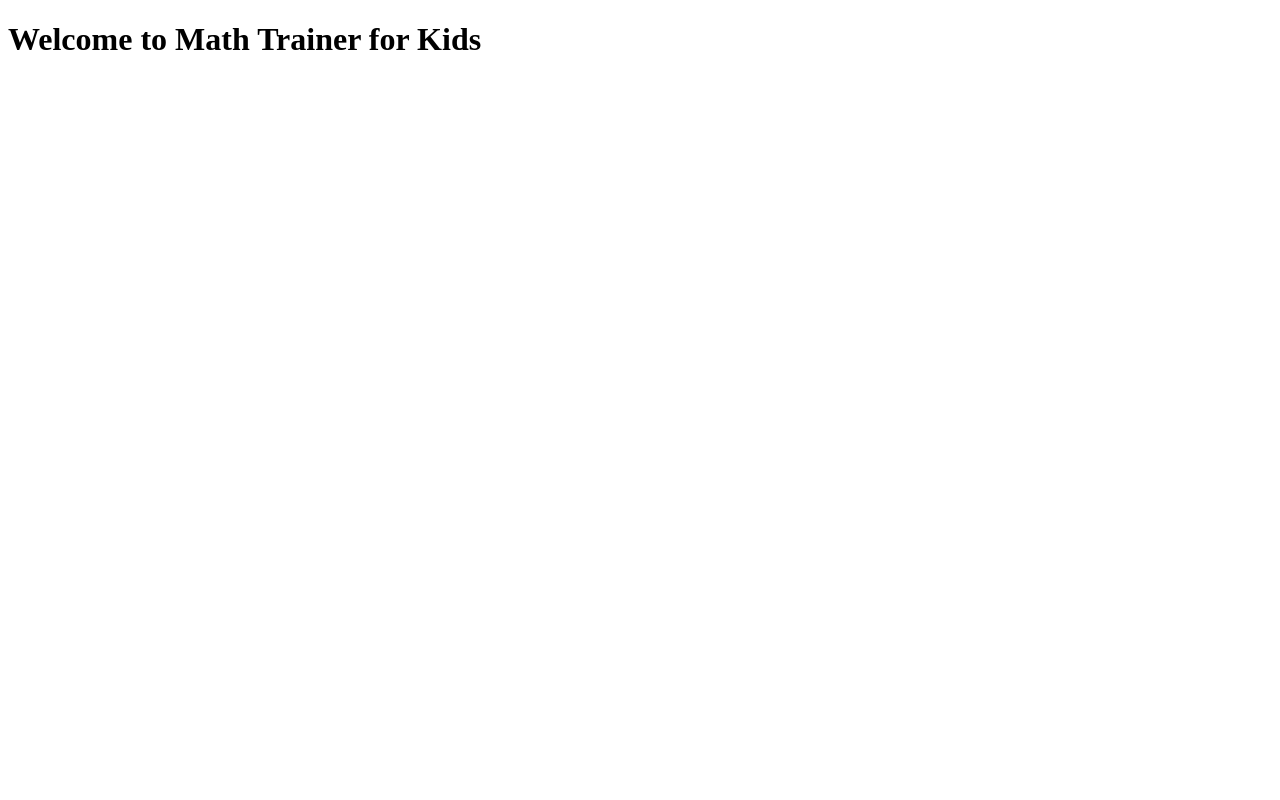
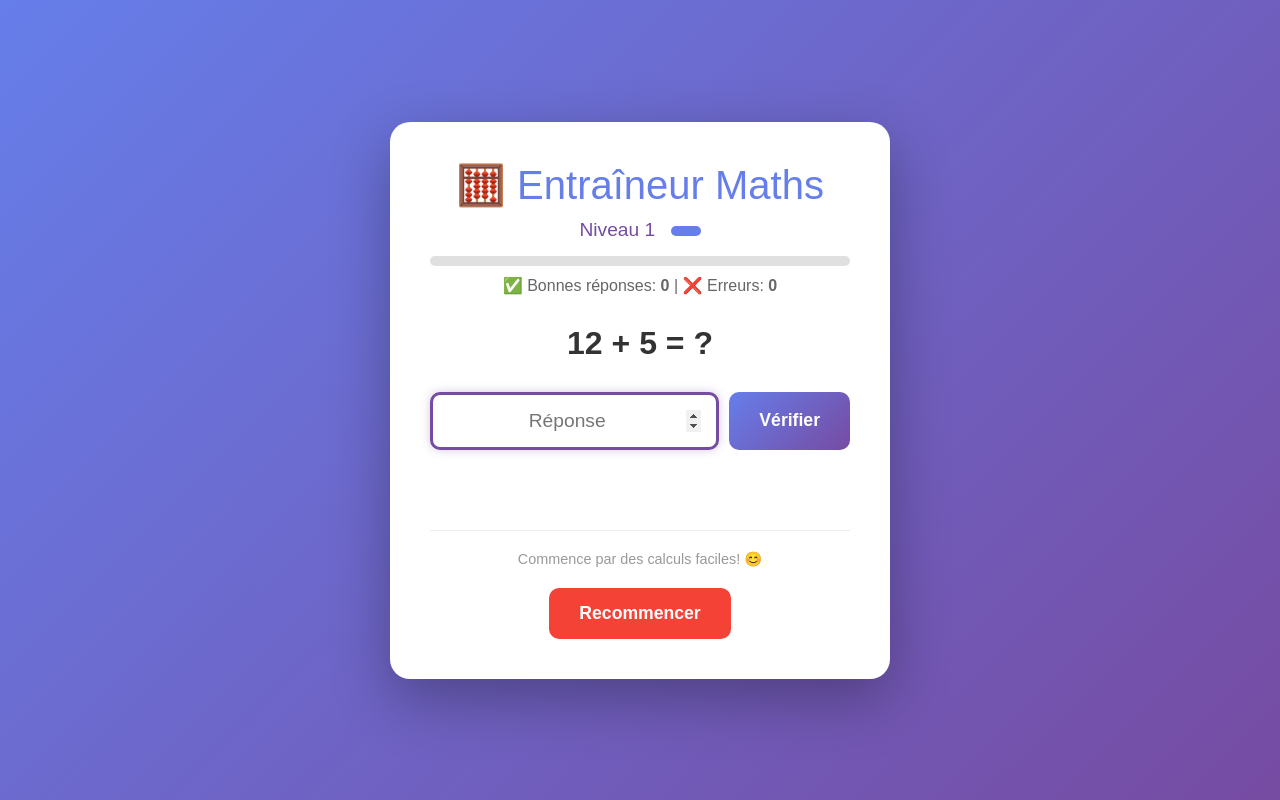
Before and after one commit to benvala-png/math-trainer-kids, a plain HTML site: page index.html in a window 1280 px wide. Drawn offline with Linux system fonts and the light colour scheme.

Commit message:
Update index.html with complete HTML content including full CSS styles and script reference

```diff
--- a/index.html
+++ b/index.html
@@ -1,9 +1,205 @@
 <!DOCTYPE html>
-<html>
+<html lang="fr">
 <head>
-    <title>Math Trainer for Kids</title>
+    <meta charset="UTF-8">
+    <meta name="viewport" content="width=device-width, initial-scale=1.0">
+    <title>Entraîneur Maths 🧮</title>
+    <style>
+        * {
+            margin: 0;
+            padding: 0;
+            box-sizing: border-box;
+        }
+
+        body {
+            font-family: 'Arial', sans-serif;
+            background: linear-gradient(135deg, #667eea 0%, #764ba2 100%);
+            min-height: 100vh;
+            display: flex;
+            align-items: center;
+            justify-content: center;
+            padding: 20px;
+        }
+
+        .container {
+            background: white;
+            border-radius: 20px;
+            box-shadow: 0 20px 60px rgba(0, 0, 0, 0.3);
+            padding: 40px;
+            max-width: 500px;
+            width: 100%;
+            text-align: center;
+        }
+
+        .header {
+            margin-bottom: 30px;
+        }
+
+        .title {
+            font-size: 2.5em;
+            color: #667eea;
+            margin-bottom: 10px;
+        }
+
+        .level-display {
+            font-size: 1.2em;
+            color: #764ba2;
+            margin-bottom: 15px;
+        }
+
+        .progress-bar {
+            width: 100%;
+            height: 10px;
+            background: #e0e0e0;
+            border-radius: 10px;
+            overflow: hidden;
+            margin-bottom: 10px;
+        }
+
+        .progress-fill {
+            height: 100%;
+            background: linear-gradient(90deg, #667eea 0%, #764ba2 100%);
+            width: 0%;
+            transition: width 0.3s ease;
+        }
+
+        .score {
+            font-size: 1em;
+            color: #666;
+            margin-bottom: 20px;
+        }
+
+        .question {
+            font-size: 2em;
+            color: #333;
+            margin: 30px 0;
+            font-weight: bold;
+        }
+
+        .input-group {
+            display: flex;
+            gap: 10px;
+            margin-bottom: 20px;
+        }
+
+        input[type="number"] {
+            flex: 1;
+            padding: 15px;
+            font-size: 1.2em;
+            border: 3px solid #667eea;
+            border-radius: 10px;
+            text-align: center;
+        }
+
+        input[type="number"]:focus {
+            outline: none;
+            border-color: #764ba2;
+            box-shadow: 0 0 10px rgba(118, 75, 162, 0.3);
+        }
+
+        button {
+            padding: 15px 30px;
+            font-size: 1.1em;
+            background: linear-gradient(135deg, #667eea 0%, #764ba2 100%);
+            color: white;
+            border: none;
+            border-radius: 10px;
+            cursor: pointer;
+            font-weight: bold;
+            transition: transform 0.2s, box-shadow 0.2s;
+        }
+
+        button:hover {
+            transform: translateY(-2px);
+            box-shadow: 0 10px 20px rgba(102, 126, 234, 0.3);
+        }
+
+        button:active {
+            transform: translateY(0);
+        }
+
+        .feedback {
+            font-size: 1.5em;
+            margin: 20px 0;
+            min-height: 40px;
+            font-weight: bold;
+        }
+
+        .feedback.correct {
+            color: #4caf50;
+        }
+
+        .feedback.incorrect {
+            color: #f44336;
+        }
+
+        .emoji-celebration {
+            font-size: 3em;
+            animation: bounce 0.6s ease-in-out;
+        }
+
+        @keyframes bounce {
+            0%, 100% { transform: translateY(0); }
+            50% { transform: translateY(-20px); }
+        }
+
+        .difficulty-info {
+            font-size: 0.9em;
+            color: #999;
+            margin-top: 20px;
+            padding-top: 20px;
+            border-top: 1px solid #eee;
+        }
+
+        .level-badge {
+            display: inline-block;
+            background: #667eea;
+            color: white;
+            padding: 5px 15px;
+            border-radius: 20px;
+            font-weight: bold;
+            margin-left: 10px;
+        }
+
+        .restart-btn {
+            background: #f44336;
+            margin-top: 20px;
+        }
+    </style>
 </head>
 <body>
-    <h1>Welcome to Math Trainer for Kids</h1>
+    <div class="container">
+        <div class="header">
+            <div class="title">🧮 Entraîneur Maths</div>
+            <div class="level-display">
+                Niveau <span id="level">1</span>
+                <span class="level-badge" id="difficulty"></span>
+            </div>
+            <div class="progress-bar">
+                <div class="progress-fill" id="progressFill"></div>
+            </div>
+            <div class="score">
+                ✅ Bonnes réponses: <strong id="correct">0</strong> |
+                ❌ Erreurs: <strong id="errors">0</strong>
+            </div>
+        </div>
+
+        <div class="question" id="question">12 + 5 = ?</div>
+
+        <div class="input-group">
+            <input type="number" id="answer" placeholder="Réponse" autofocus>
+            <button onclick="checkAnswer()">Vérifier</button>
+        </div>
+
+        <div class="feedback" id="feedback"></div>
+
+        <div class="difficulty-info">
+            <p id="difficultyText">Commence par des calculs faciles! 😊</p>
+        </div>
+
+        <button class="restart-btn" onclick="restartGame()">Recommencer</button>
+    </div>
+
+    <script src="app.js"></script>
 </body>
 </html>
```
